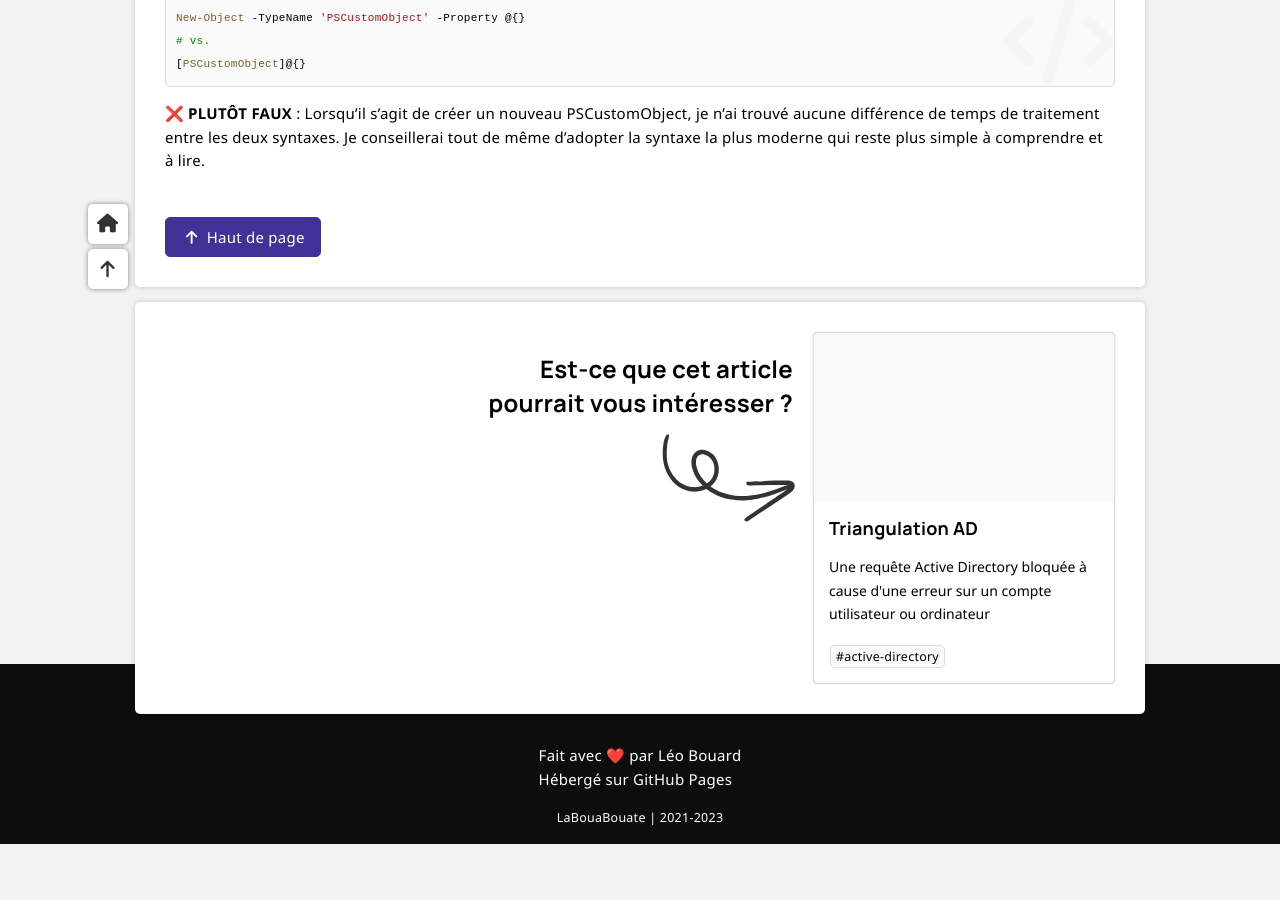
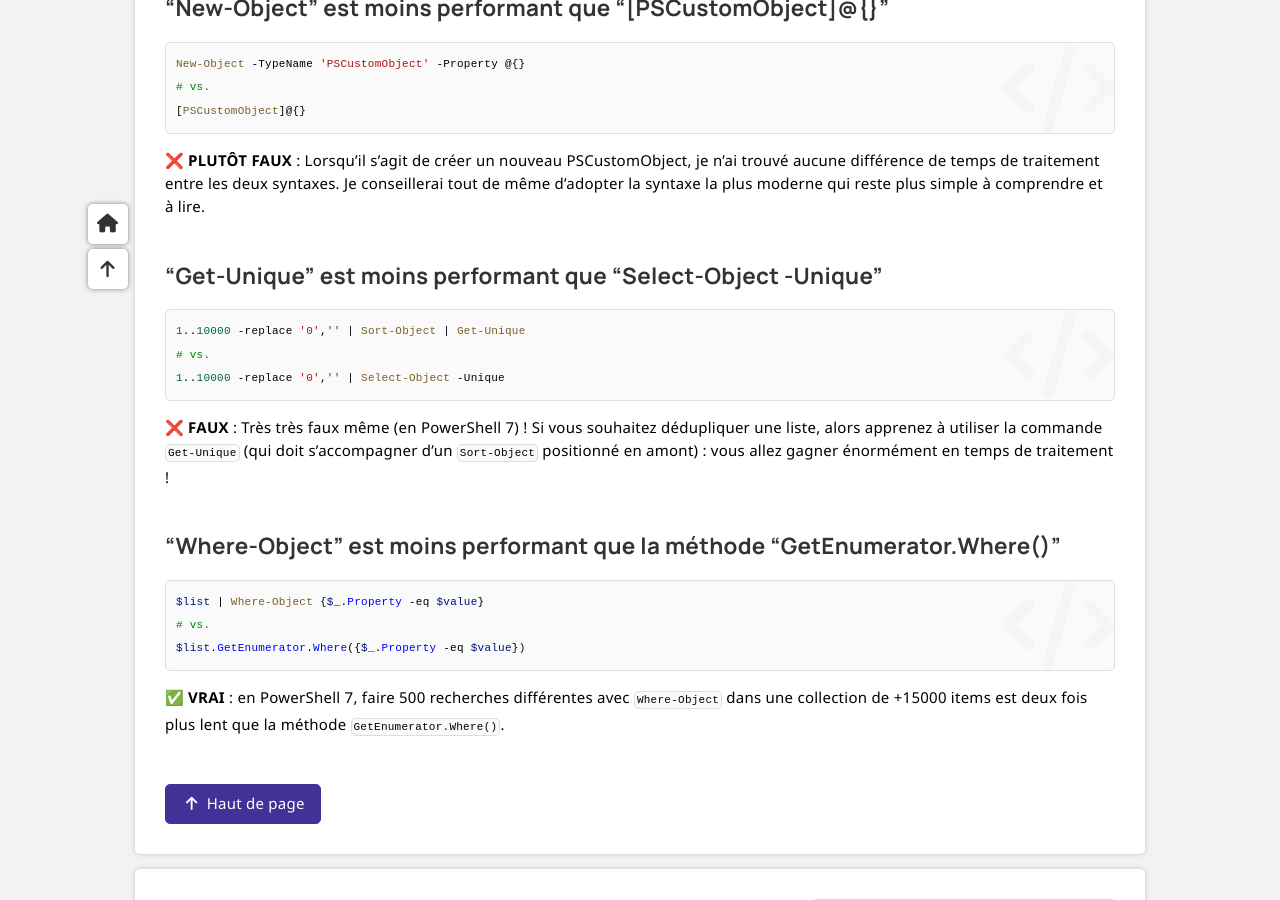
Before and after one commit to leobouard/leobouard.github.io, a Jekyll site: the page built from _posts/2023-04-01-guide-performance-powershell.md, in a window 1280 px wide and 900 px high, scrolled down 6536 px. Built offline with Jekyll 4.4.1, drawn with Linux system fonts in a browser that asks for light colours; nearby versions of some CDN libraries; some web fonts are replaced; before the commit the page ends 7380 px from its top, so only the background shows below that; some of the changed text lies outside the part shown.

Commit message:
Update 2023-04-01-guide-performance-powershell.md

````diff
--- a/_posts/2023-04-01-guide-performance-powershell.md
+++ b/_posts/2023-04-01-guide-performance-powershell.md
@@ -34,6 +34,8 @@ On commencera donc par des conseils généraux, simples à comprendre et facile
 - [Quelques idées reçues](#quelques-idées-reçues)
   - ["Out-Null" est moins performant que "$null ="](#out-null-est-moins-performant-que-null-)
   - ["New-Object" est moins performant que "\[PSCustomObject\]@{}"](#new-object-est-moins-performant-que-pscustomobject)
+  - ["Get-Unique" est moins performant que "Select-Object -Unique"](#get-unique-est-moins-performant-que-select-object--unique)
+  - ["Where-Object" est moins performant que la méthode "GetEnumerator.Where()"](#where-object-est-moins-performant-que-la-méthode-getenumeratorwhere)
 
 ## Conseils généraux
 
@@ -229,3 +231,23 @@ New-Object -TypeName 'PSCustomObject' -Property @{}
 ```
 
 **❌ PLUTÔT FAUX** : Lorsqu'il s'agit de créer un nouveau PSCustomObject, je n'ai trouvé aucune différence de temps de traitement entre les deux syntaxes. Je conseillerai tout de même d'adopter la syntaxe la plus moderne qui reste plus simple à comprendre et à lire.
+
+### "Get-Unique" est moins performant que "Select-Object -Unique"
+
+```powershell
+1..10000 -replace '0','' | Sort-Object | Get-Unique
+# vs.
+1..10000 -replace '0','' | Select-Object -Unique
+```
+
+**❌ FAUX** : Très très faux même (en PowerShell 7) ! Si vous souhaitez dédupliquer une liste, alors apprenez à utiliser la commande `Get-Unique` (qui doit s'accompagner d'un `Sort-Object` positionné en amont) : vous allez gagner énormément en temps de traitement !
+
+### "Where-Object" est moins performant que la méthode "GetEnumerator.Where()"
+
+```powershell
+$list | Where-Object {$_.Property -eq $value}
+# vs.
+$list.GetEnumerator.Where({$_.Property -eq $value})
+```
+
+**✅ VRAI** : en PowerShell 7, faire 500 recherches différentes avec `Where-Object` dans une collection de +15000 items est deux fois plus lent que la méthode `GetEnumerator.Where()`.
````
